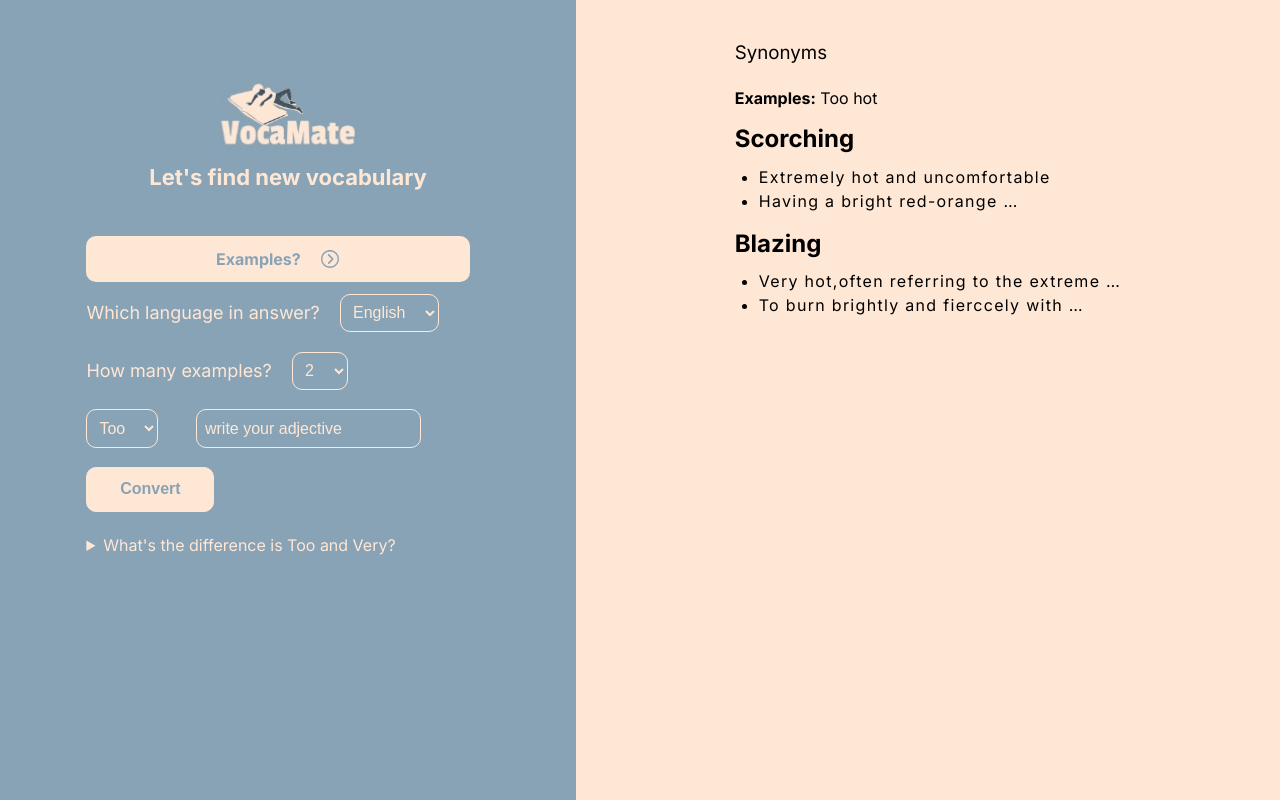
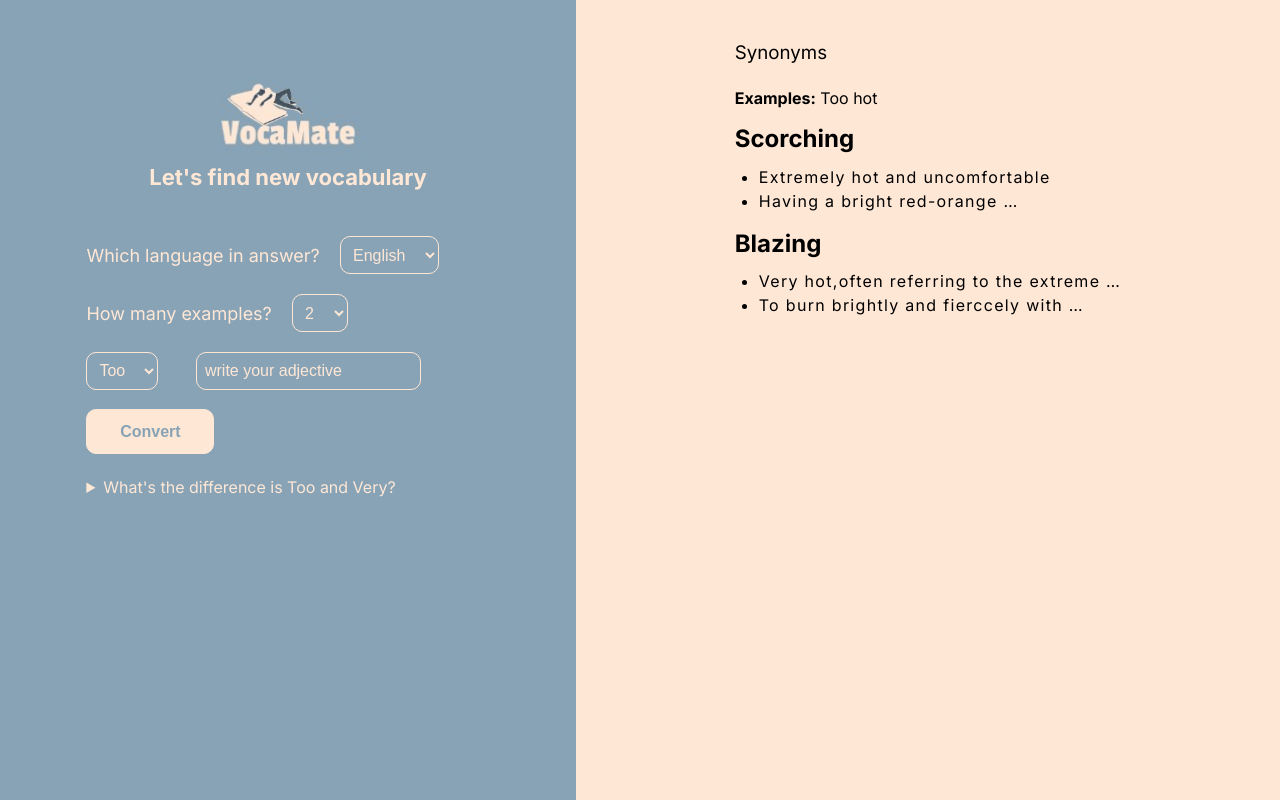
Before and after one commit to ha-nakamura112/search_syn, a Next.js app: page / in a window 1280 px wide. Built offline with nearby package versions, Linux system fonts and the light colour scheme.

Commit message:
style fixed

```diff
--- a/src/styles/Home.module.css
+++ b/src/styles/Home.module.css
@@ -52,7 +52,7 @@
     color: var(--color-blue-icon);
     padding: 3%;
     border-radius: 10px;
-    width: 30vw;
+    width: 50vw;
     text-align: center;
     align-items: center;
     justify-content: center;
@@ -264,6 +264,10 @@
     height: 4vw;
   }
 
+  .formClass > div:first-child {
+    display: none;
+  }
+
   .submit__button > button {
     height: 4.5vw;
     width: 15vw;
```
